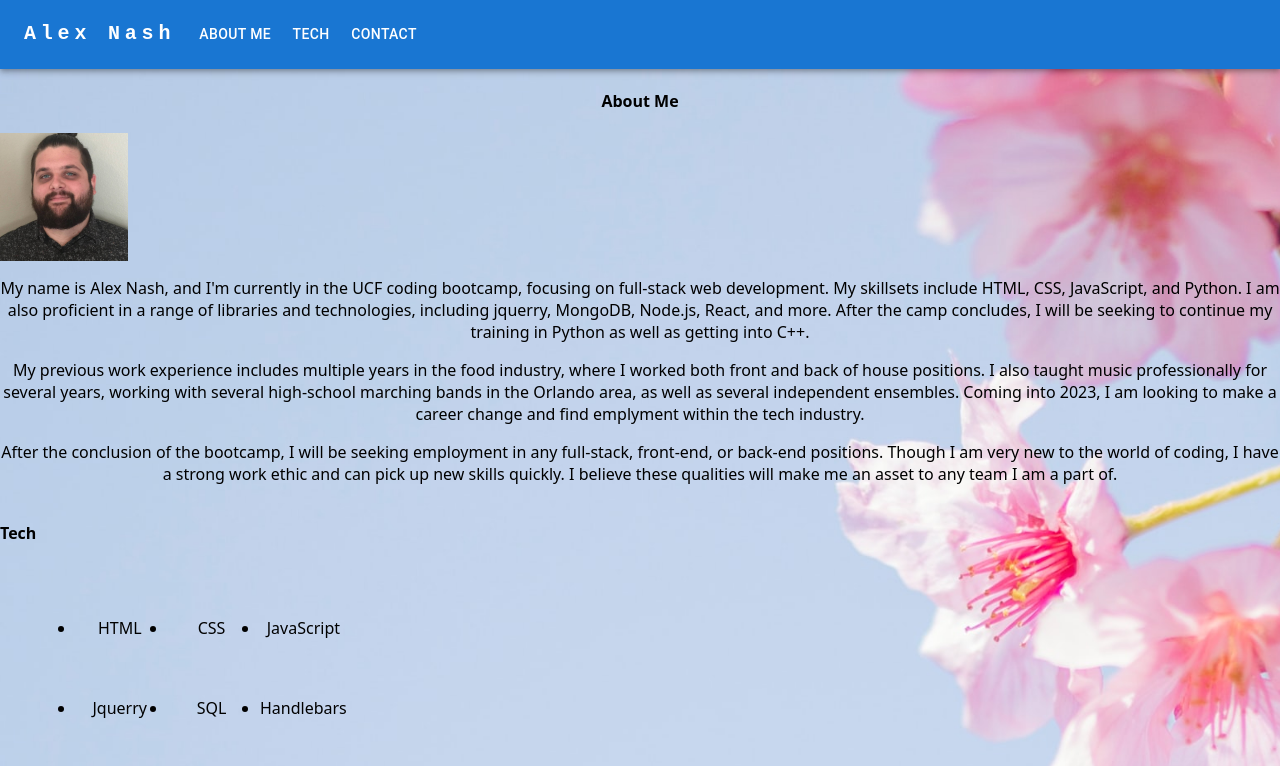
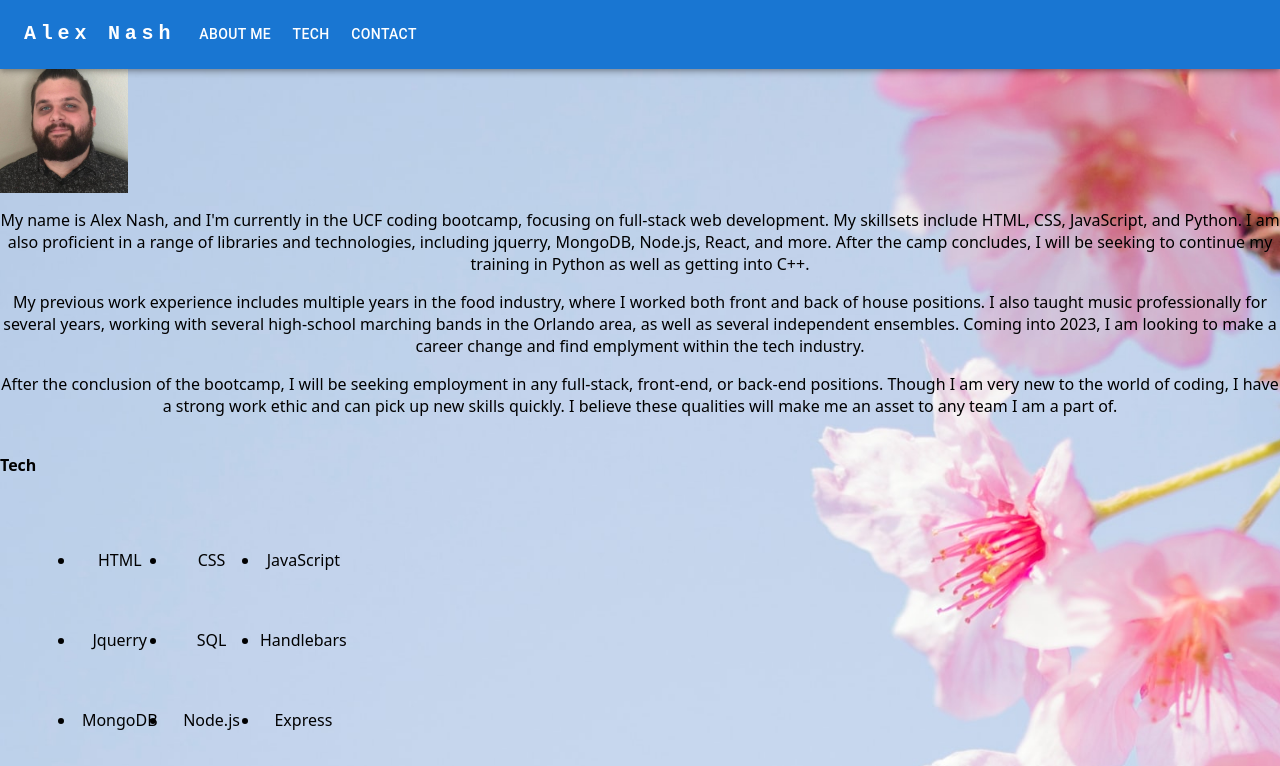
Before and after one commit to AlexNash91/React-Portfolio, a React (Create React App) app: page / in a window 1280 px wide. Shown: the top 766 px of the page. Built offline with nearby package versions, Linux system fonts and the light colour scheme.

Commit message:
wrapped header and bio together, still need to wrap text around pic

```diff
--- a/src/App.js
+++ b/src/App.js
@@ -11,8 +11,10 @@ import Projects from './components/Projects'
 function App() {
   return (
     <div className="App">
-      <Header />
-      <Bio />
+      <div className="Bio">
+        <Header />
+        <Bio />
+      </div>
       <Tech />
       <Projects />
       <Footer />
--- a/src/components/Header/index.js
+++ b/src/components/Header/index.js
@@ -35,7 +35,7 @@ function Header() {
     setAnchorElUser(null);
   };
   return (
-    <AppBar position="static">
+    <AppBar position="fixed">
       <Container maxWidth="xl">
         <Toolbar disableGutters>
           <Typography
```
